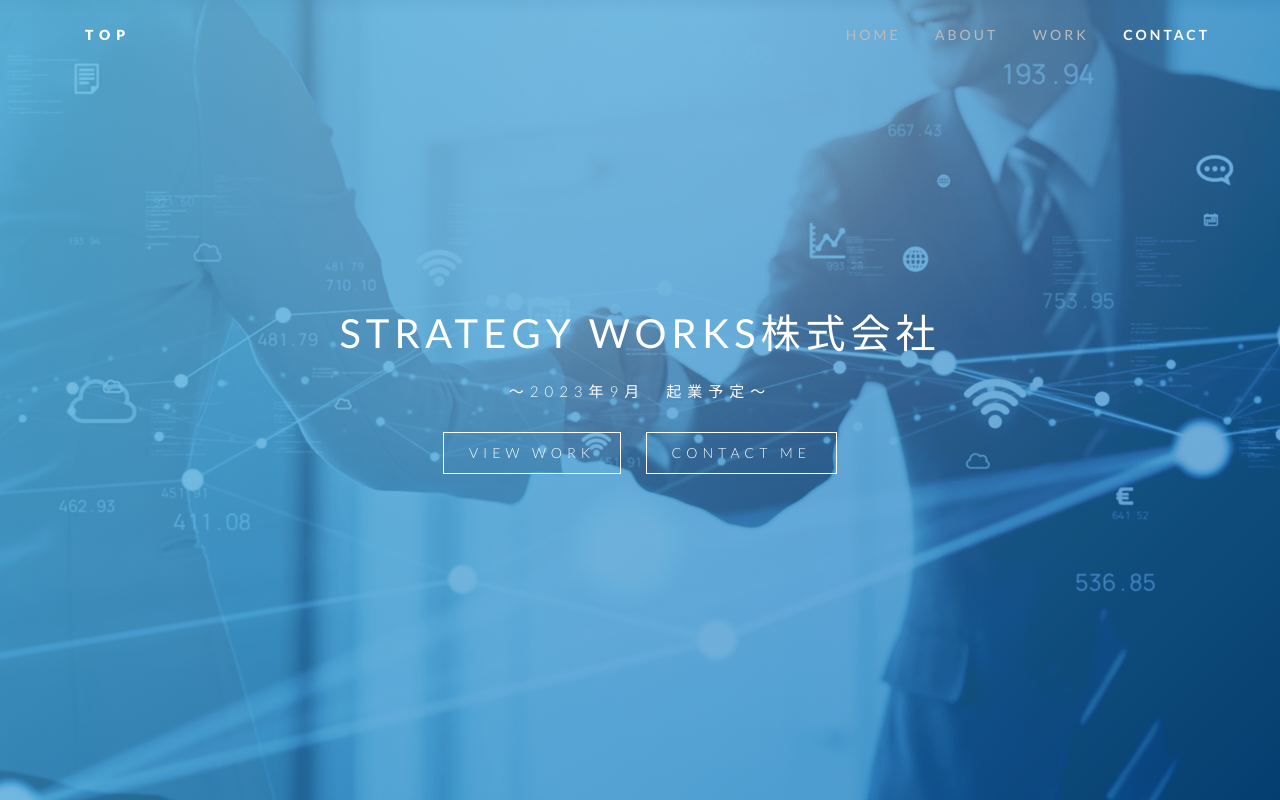
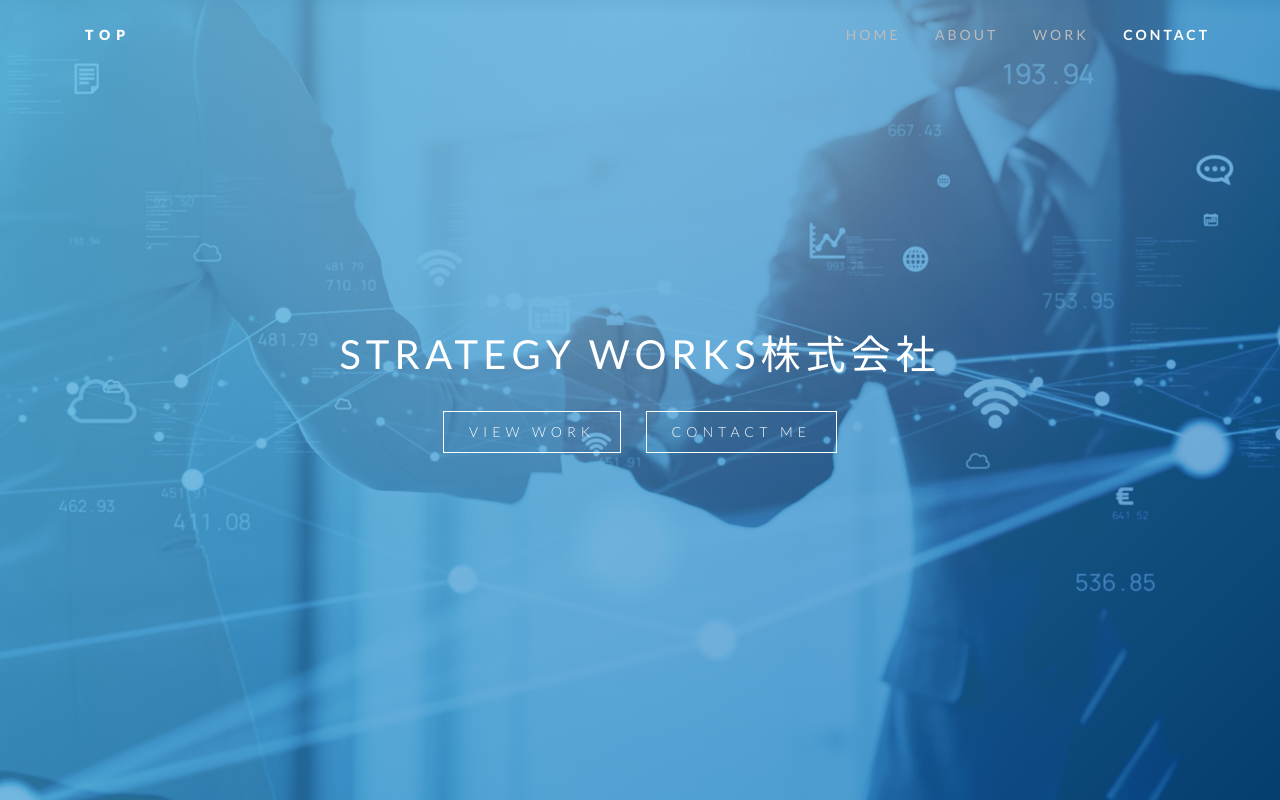
Before and after one commit to Hondo-Masahisa/strategy_works, a plain HTML site: page index.html in a window 1280 px wide. Shown: the top 800 px of the page. Drawn offline with Linux system fonts and the light colour scheme; files whose address does not match are found by name.

Commit message:
Update index.html

```diff
--- a/index.html
+++ b/index.html
@@ -105,7 +105,7 @@
                     <!-- Caption starts -->
                     <div class="caption">
                         <h1>Strategy Works株式会社</h1>
-                        <p>〜2023年9月　起業予定〜</p>
+
                         <a class="btn dark smooth_scroll" href="#work">View work</a>
                         <a class="btn dark smooth_scroll" href="#contact">Contact Me</a>
                     </div>
```
